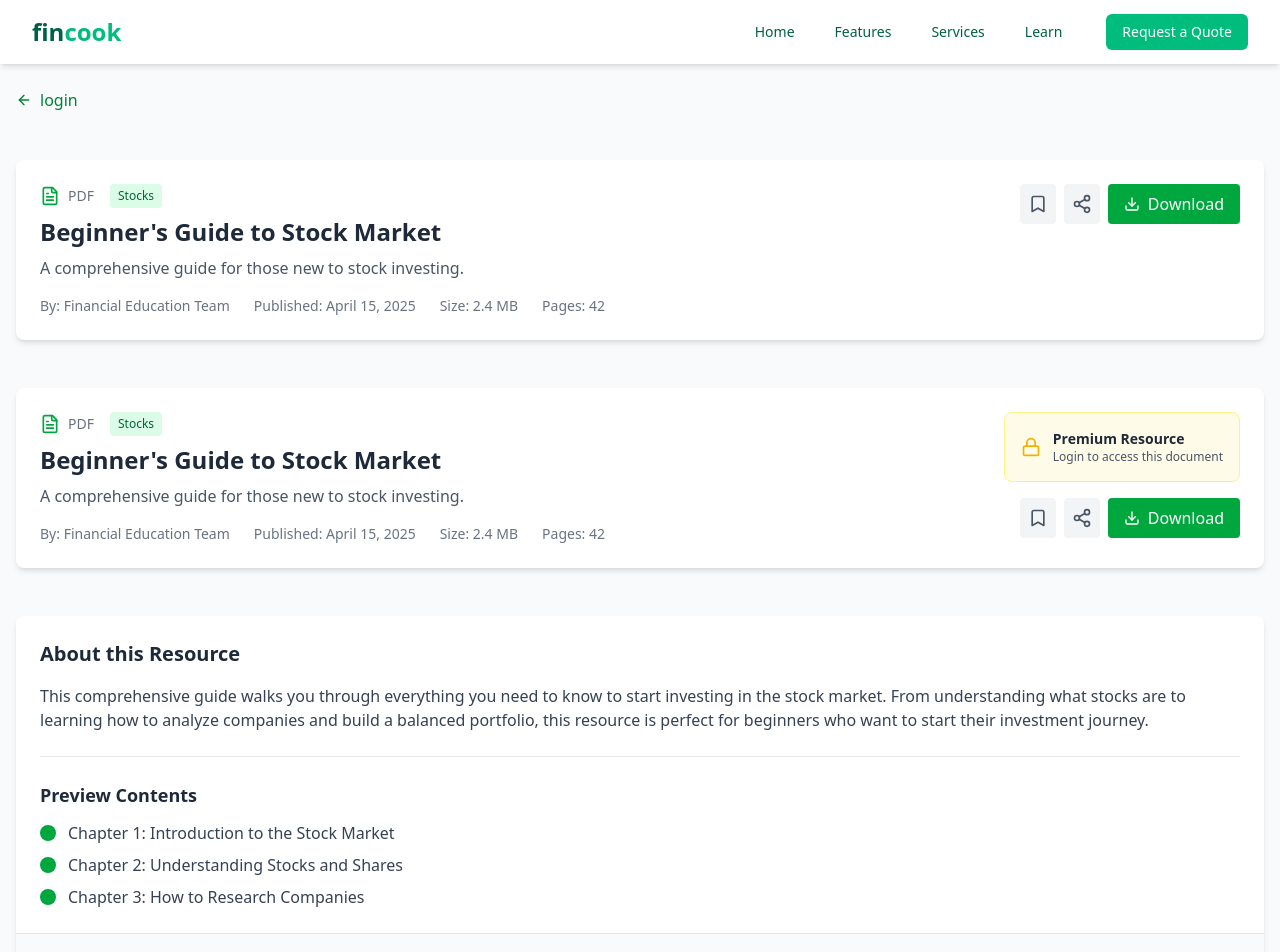
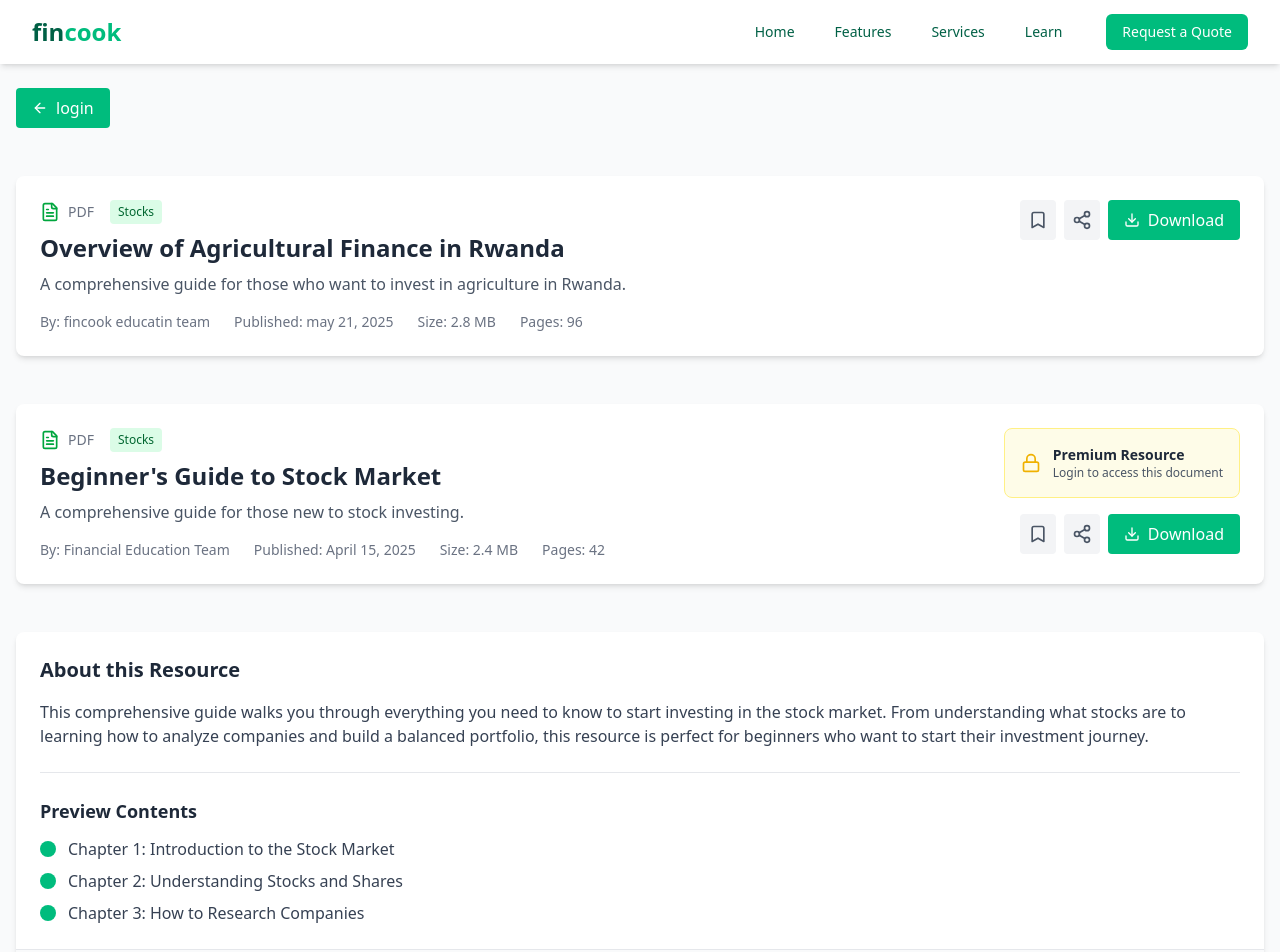
Before and after one commit to rukundowilson/fincook, a Next.js app in the folder fincook_client/: page /resources in a window 1280 px wide. Shown: the top 952 px of the page. Built offline with nearby package versions, Linux system fonts and the light colour scheme.

Commit message:
added a clear details

```diff
--- a/fincook_client/src/app/resources/page.tsx
+++ b/fincook_client/src/app/resources/page.tsx
@@ -31,6 +31,32 @@ export default function SingleResourcePage({ resourceId = '1' }: ResourcePagePro
     pageCount: 42,
     relatedResources: [
       { id: '2', title: 'Understanding ETFs', type: 'guide' },
+      { id: '6', title: 'Market Analysis Techniques', type: 'pdf' }
+    ]
+  };
+  const resource2 = {
+    id: '2',
+    title: "Overview of Agricultural Finance in Rwanda",
+    type: 'pdf',
+    description: 'A comprehensive guide for those who want to invest in agriculture in Rwanda.',
+    longDescription: `Agriculture is the most important sector of the \
+                        economy of Rwanda. Eighty six percent (86%) of the \
+                        adult population is involved in agriculture whether \
+                        as its main source of income or employment. \
+                        Since 2014 agriculture has a growth of six percent \
+                        (6%) and in the last quarter of 2018, it contributed \
+                        twenty seven percent (27%) to Rwandan GDP. \
+                        The agriculture sector growth is hence essential if \
+                        Rwanda wants to achieve its target set in NST 1 and \
+                        national development programs.`,
+    category: 'Stocks',
+    isLocked: true,
+    author: 'fincook educatin team',
+    publishDate: 'may 21, 2025',
+    fileSize: '2.8 MB',
+    pageCount: 96,
+    relatedResources: [
+      { id: '6', title: 'Understanding ETFs', type: 'guide' },
       { id: '6', title: 'Market Analysis Techniques', type: 'pdf' }
     ]
   };
@@ -86,10 +112,14 @@ export default function SingleResourcePage({ resourceId = '1' }: ResourcePagePro
       {/* Back Navigation */}
       <div className='max-w-7xl mx-auto'>
       <div className="mx-auto px-4 py-6">
-        <a href="/resources" className="flex items-center text-green-700 hover:text-green-800 font-medium">
-          <ArrowLeft className="h-4 w-4 mr-2" />
-          login
-        </a>
+      <button
+                  onClick={()=>window.location.href="/login"}
+                  className="flex items-center bg-emerald-500 hover:bg-emerald-600 text-white px-4 py-2 rounded font-medium"
+                >
+                  <ArrowLeft className="h-4 w-4 mr-2" />
+                  login
+                </button>
+
       </div>
 
       {/* Resource Header */}
@@ -98,17 +128,17 @@ export default function SingleResourcePage({ resourceId = '1' }: ResourcePagePro
           <div className="flex flex-col md:flex-row justify-between">
             <div>
               <div className="flex items-center mb-2">
-                {getResourceIcon(resource.type)}
-                <span className="ml-2 text-sm text-gray-500 uppercase">{resource.type}</span>
-                <span className="ml-4 text-xs bg-green-100 text-green-800 px-2 py-1 rounded">{resource.category}</span>
+                {getResourceIcon(resource2.type)}
+                <span className="ml-2 text-sm text-gray-500 uppercase">{resource2.type}</span>
+                <span className="ml-4 text-xs bg-green-100 text-green-800 px-2 py-1 rounded">{resource2.category}</span>
               </div>
-              <h1 className="text-2xl font-bold text-gray-800 mb-2">{resource.title}</h1>
-              <p className="text-gray-600 mb-4">{resource.description}</p>
+              <h1 className="text-2xl font-bold text-gray-800 mb-2">{resource2.title}</h1>
+              <p className="text-gray-600 mb-4">{resource2.description}</p>
               <div className="flex flex-wrap text-sm text-gray-500 gap-x-6 gap-y-2">
-                <span>By: {resource.author}</span>
-                <span>Published: {resource.publishDate}</span>
-                <span>Size: {resource.fileSize}</span>
-                <span>Pages: {resource.pageCount}</span>
+                <span>By: {resource2.author}</span>
+                <span>Published: {resource2.publishDate}</span>
+                <span>Size: {resource2.fileSize}</span>
+                <span>Pages: {resource2.pageCount}</span>
               </div>
             </div>
             {/* no login required */}
@@ -125,7 +155,7 @@ export default function SingleResourcePage({ resourceId = '1' }: ResourcePagePro
                 </button>
                 <button
                   onClick={noLoginDownload}
-                  className="flex items-center bg-green-600 hover:bg-green-700 text-white px-4 py-2 rounded font-medium"
+                  className="flex items-center bg-emerald-500 hover:bg-emerald-600 text-white px-4 py-2 rounded font-medium"
                 >
                   <Download className="h-4 w-4 mr-2" />
                   Download
@@ -177,7 +207,7 @@ export default function SingleResourcePage({ resourceId = '1' }: ResourcePagePro
                 </button>
                 <button
                   onClick={handleDownload}
-                  className="flex items-center bg-green-600 hover:bg-green-700 text-white px-4 py-2 rounded font-medium"
+                  className="flex items-center bg-emerald-500 hover:bg-emerald-600 text-white px-4 py-2 rounded font-medium"
                 >
                   <Download className="h-4 w-4 mr-2" />
                   Download
@@ -201,15 +231,15 @@ export default function SingleResourcePage({ resourceId = '1' }: ResourcePagePro
               <h3 className="text-lg font-semibold text-gray-800 mb-3">Preview Contents</h3>
               <ul className="space-y-2 text-gray-700">
                 <li className="flex items-center">
-                  <div className="w-4 h-4 rounded-full bg-green-600 mr-3"></div>
+                  <div className="w-4 h-4 rounded-full bg-emerald-500 hover:bg-emerald-600 mr-3"></div>
                   Chapter 1: Introduction to the Stock Market
                 </li>
                 <li className="flex items-center">
-                  <div className="w-4 h-4 rounded-full bg-green-600 mr-3"></div>
+                  <div className="w-4 h-4 rounded-full bg-emerald-500 hover:bg-emerald-600 mr-3"></div>
                   Chapter 2: Understanding Stocks and Shares
                 </li>
                 <li className="flex items-center">
-                  <div className="w-4 h-4 rounded-full bg-green-600 mr-3"></div>
+                  <div className="w-4 h-4 rounded-full bg-emerald-500 hover:bg-emerald-600 mr-3"></div>
                   Chapter 3: How to Research Companies
                 </li>
               </ul>
@@ -227,7 +257,7 @@ export default function SingleResourcePage({ resourceId = '1' }: ResourcePagePro
                 </p>
                 <button
                   onClick={handleLoginClick}
-                  className="bg-green-600 hover:bg-green-700 text-white px-6 py-3 rounded-lg font-medium w-full sm:w-auto"
+                  className="bg-emerald-500 hover:bg-emerald-600 hover:bg-green-700 text-white px-6 py-3 rounded-lg font-medium w-full sm:w-auto"
                 >
                   Log In to Access
                 </button>
```
